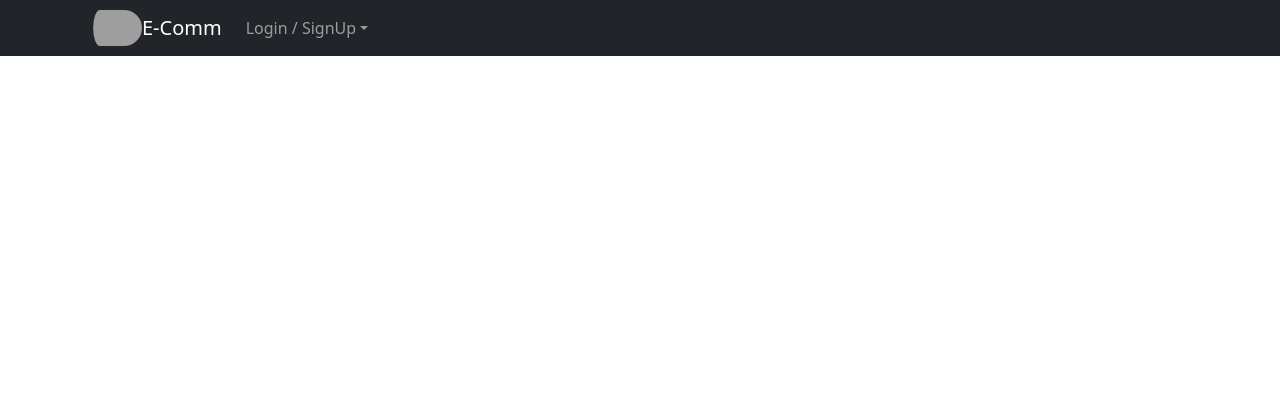
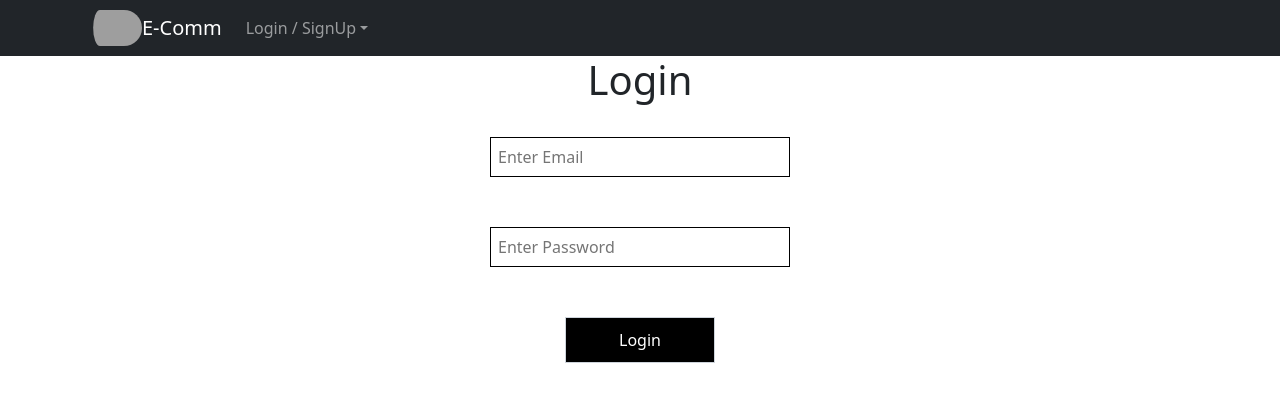
Before and after one commit to chrisdias2311/MERNproject, a React (Create React App) app in the folder frontend/: page /login in a window 1280 px wide. Shown: the top 402 px of the page. Built offline with nearby package versions, Linux system fonts and the light colour scheme; grey boxes are pictures that could not be loaded.

Commit message:
Created login API, creted UI for login component

```diff
--- a/frontend/src/App.js
+++ b/frontend/src/App.js
@@ -3,6 +3,7 @@ import Nav from './Components/Navbar';
 import { BrowserRouter, Routes, Route } from 'react-router-dom'
 import Signup from './Components/Signup';
 import PrivateComponent from './Components/PrivateComponent';
+import Login from './Components/Login';
 
 
 function App() {
@@ -19,7 +20,7 @@ function App() {
           </Route>
 
           <Route path='/signup' element={<Signup></Signup>}></Route>
-          {/* <Route path='/login'> element={<h1>Login Component</h1>}</Route> */}
+          <Route path='/login' element={<Login></Login>}></Route>
         </Routes>
       </BrowserRouter>
     </div>
--- /dev/null
+++ b/frontend/src/Components/Login.js
@@ -0,0 +1,23 @@
+import React from 'react';
+
+const Login = ()=>{
+    const [email, setEmail]=React.useState('');
+    const [password, setPassword]=React.useState('');
+
+    const loginHandle = ()=>{
+        console.warn(email, password);
+    }
+
+    return(
+        <div className="login">
+            <h1>Login</h1>
+            <input className="inputBox" type="text" placeholder="Enter Email" onChange={(e)=>setEmail(e.target.value)} value={email}></input>
+            <br></br>
+            <input className="inputBox" type="password" placeholder="Enter Password" onChange={(e)=>setPassword(e.target.value)} value={password}></input>
+            <br></br>
+            <button className="appButton" type="button" onClick={loginHandle}>Login</button>
+        </div>
+    )
+}
+
+export default Login;
```
Also changed, not shown: 1 other file (tests, documents, lock files or other folders).
